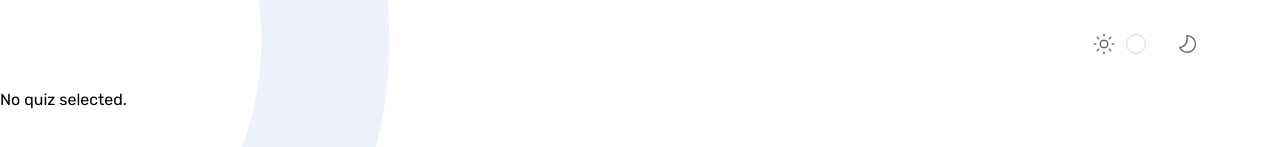
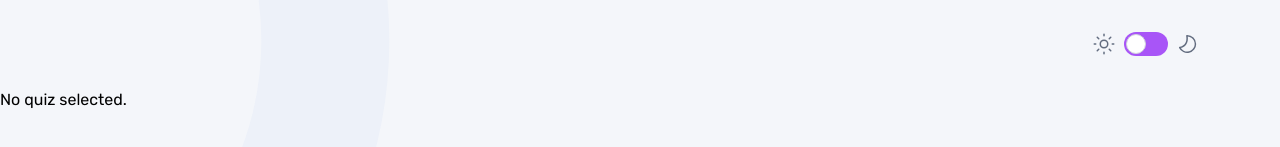
Before and after one commit to Tawphiq/frontend-quiz-app, a React (Vite) app: page /quiz/1 in a window 1280 px wide. Shown: the top 147 px of the page. Built offline with nearby package versions, Linux system fonts and the light colour scheme; a web font is replaced by a local one.

Commit message:
"putting hex numbers instead of color configs"

```diff
--- a/src/App.tsx
+++ b/src/App.tsx
@@ -9,9 +9,9 @@ const App: React.FC = () => {
 
   const backgroundClass = () => {
     if (theme === 'dark') {
-      return 'bg-mobile-dark bg-darkbg text-white md:bg-tablet-dark lg:bg-desktop-dark';
+      return 'bg-mobile-dark bg-[#313E51] text-white md:bg-tablet-dark lg:bg-desktop-dark';
     }
-    return 'bg-mobile-light bg-lightbg md:bg-tablet-light lg:bg-desktop-light';
+    return 'bg-mobile-light bg-[#F4F6FA] md:bg-tablet-light lg:bg-desktop-light';
   };
 
   return (
--- a/src/components/Header.tsx
+++ b/src/components/Header.tsx
@@ -28,7 +28,7 @@ const Header: React.FC = () => {
               }`}>
               <img src={currentQuiz.icon} alt={currentQuiz.title} className="w-8 h-8" />
             </div>
-            <span className="font-bold text-dark dark:text-white text-xl md:text-2xl ml-2">{currentQuiz.title}</span>
+            <span className="font-bold text-[#3B4D66] dark:text-white text-xl md:text-2xl ml-2">{currentQuiz.title}</span>
           </div>
         )}
       </div>
--- a/src/components/ThemeToggle.tsx
+++ b/src/components/ThemeToggle.tsx
@@ -14,7 +14,7 @@ const ThemeToggle: React.FC = () => {
         checked={theme === 'dark'}
         onChange={toggleTheme}
       />
-      <div className="relative w-11 h-6 bg-purple rounded-full peer peer-checked:after:translate-x-full rtl:peer-checked:after:-translate-x-full peer-checked:after:border-white after:content-[''] after:absolute after:top-[2px] after:start-[2px] after:bg-white after:border-gray-300 after:border after:rounded-full after:h-5 after:w-5 after:transition-all"></div>
+      <div className="relative w-11 h-6 bg-purple-500 rounded-full peer peer-checked:after:translate-x-full rtl:peer-checked:after:-translate-x-full peer-checked:after:border-white after:content-[''] after:absolute after:top-[2px] after:start-[2px] after:bg-white after:border-gray-300 after:border after:rounded-full after:h-5 after:w-5 after:transition-all"></div>
     </label>
   );
 };
--- a/src/pages/Quiz.tsx
+++ b/src/pages/Quiz.tsx
@@ -121,7 +121,7 @@ const Quiz: React.FC = () => {
       {!quizCompleted ? (
         <div className="lg:flex lg:gap-20">
           <div className="lg:w-1/2">
-            <i className="mb-4 text-center lg:text-left font-thin text-sm md:text-2xl text-darkthin dark:text-thinlight">
+            <i className="mb-4 text-center lg:text-left font-thin text-sm md:text-2xl text-[#626C7F] dark:text-[#ABC1E1]">
               Question {currentQuestionIndex + 1} of {questions.length}
             </i>
             <h3 className="text-start text-lg md:text-xl font-semibold mb-4 lg:mb-20 lg:text-left">
@@ -144,7 +144,7 @@ const Quiz: React.FC = () => {
                   ? `${notSelectedButCorrect ? '' : 'bg-green-400 group-hover:bg-green-400 text-white'}`
                   : isSelectedAndIncorrect
                   ? 'bg-red-500 text-white group-hover:bg-red-500 group-hover:text-white'
-                  : 'bg-lightbg'
+                  : 'bg-[#F4F6FA]'
                 : isSelected
                 ? 'bg-purple-500 text-white group-hover:bg-purple-500 group-hover:text-white'
                 : ''
@@ -155,7 +155,7 @@ const Quiz: React.FC = () => {
                     key={index}
                     onClick={() => !showAnswer && setSelectedOption(option)}
                     onKeyDown={(event) => handleKeyDown(event, index, option)}
-                    className={`group p-4 h-20 rounded-2xl shadow bg-white dark:bg-dark md:text-xl font-semibold text-dark dark:text-white w-full text-left mb-2 flex items-center justify-between ${
+                    className={`group p-4 h-20 rounded-2xl shadow bg-white dark:bg-[#3B4D66] md:text-xl font-semibold text-[#3B4D66] dark:text-white w-full text-left mb-2 flex items-center justify-between ${
                       showAnswer
                         ? isCorrect
                           ? `${notSelectedButCorrect ? '' : 'border-green-400 border-2'}`
@@ -172,7 +172,7 @@ const Quiz: React.FC = () => {
                   >
                     <div className='flex items-center'>
                       <div
-                        className={` md:w-12 md:h-12 p-1 grid justify-center items-center  bg-lightbg text-darkthin dark:text-dark mr-5 text-3xl rounded-lg group-hover:bg-fuchsia-100 group-hover:text-purple ${labelBg}
+                        className={` md:w-12 md:h-12 p-1 grid justify-center items-center  bg-lightbg text-darkthin dark:text-[#3B4D66] mr-5 text-3xl rounded-lg group-hover:bg-fuchsia-100 group-hover:text-purple ${labelBg}
                         `}
                       >
                         {label}
```
